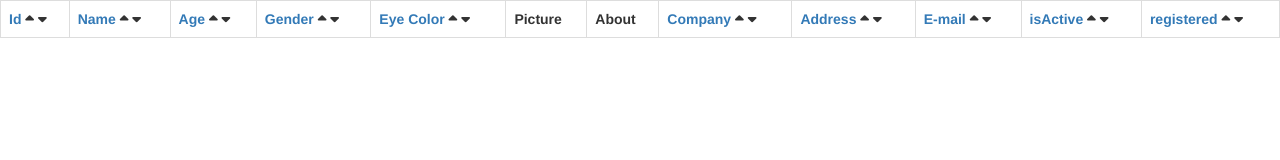
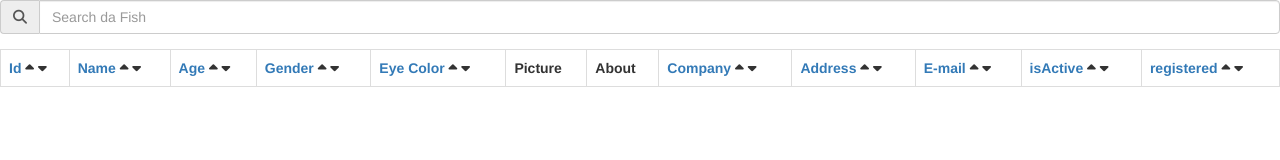
Before and after one commit to Lokis2009/angularJsTask, a website: page app/index.html in a window 1280 px wide. Drawn offline with nearby package versions, Linux system fonts and the light colour scheme; no server answers.

Commit message:
заработал правильный сервер

```diff
--- a/app/index.html
+++ b/app/index.html
@@ -16,8 +16,16 @@
 </head>
 
 <body ng-app="myApp">
-
+	<!--<div class="container">-->
 	<div ng-controller="tableCtr">
+		<form>
+			<div class="form-group">
+				<div class="input-group">
+					<div class="input-group-addon"><i class="fa fa-search"></i></div>
+					<input type="text" class="form-control" placeholder="Search da Fish" ng-model="searchFilter">
+				</div>
+			</div>
+		</form>
 
 		<table class="table table-bordered table-stripped">
 			<tr>
@@ -89,7 +97,9 @@
 
 			</tr>
 		</table>
-	</div>
+	</div> <!--tableCtr-->
+
+	<!--</div> --><!--comntainer-->
 	<script src="https://ajax.googleapis.com/ajax/libs/angularjs/1.2.1/angular.min.js"></script>
 	<script src="libs/angular-resource.min.js"></script>
 	<script src="libs/angular-route.js"></script>
--- a/app/js/app.js
+++ b/app/js/app.js
@@ -1,16 +1,16 @@
 var app = angular.module('myApp', ['ngResource', 'ngRoute'])
 
-var URL='https://api.myjson.com/bins/lqh89'
+var URL = 'http://smartass.su:5000/api/users'// 'https://api.myjson.com/bins/lqh89'
 
-app.controller('tableCtr', function($http, $scope){
+app.controller('tableCtr', function ($http, $scope) {
 
-	 $http.get(URL).success(function(data){
-		 $scope.userData = data
-	 })
+	$http.get(URL).success(function (data) {
+		$scope.userData = data
+	})
 
-	 $scope.sortType = 'name';
+	$scope.sortType = 'name';
 	$scope.sortReverse = false;
-	 $scope.searchFilter   = '';
+	$scope.searchFilter = '';
 });
 
 /*
```
